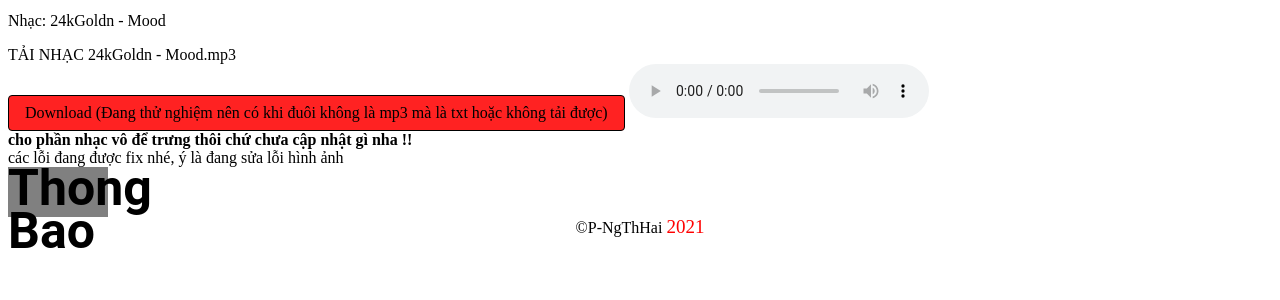
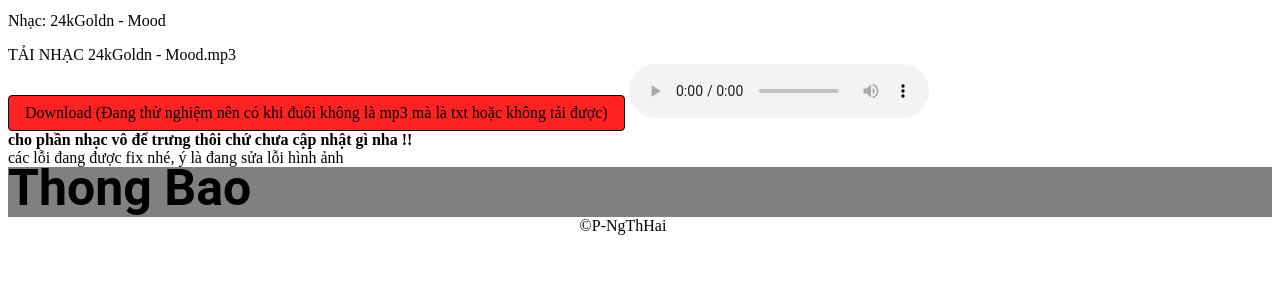
Before and after one commit to NguyenThanhHai-palat/8a3class, a PHP site: page / in a window 1280 px wide. Shown: the part 295-595 px from the top of the page. Run offline with PHP 8.4, Linux system fonts and the light colour scheme; some web fonts are replaced.

Commit message:
Update style.css

```diff
--- a/style.css
+++ b/style.css
@@ -29,7 +29,7 @@
     format("opentype");
 }
 @font-face {
-  font-family: Roboto;
+  font-family: RBT;
   font-weight: bold;
   src: url("https://fonts.gstatic.com/s/roboto/v18/KFOlCnqEu92Fr1MmEU9fBBc4.woff2")
     format("opentype");
@@ -141,7 +141,7 @@
 
 }
 p.thongbao {
-	  width: 100px;
+	  width: 100%;
 	  height: 50px;
 	  background: Gray;
 	  position: relative;
@@ -153,10 +153,10 @@
     margin: 0;
 	}
 .text2 {
-  color: #FF0000;
-  font-family: HK Grotesk1;
+  color: #FFFFFF;
+  font-family: RBT;
   font-style: normal;
-  font-size: 19px;
+  font-size: 15px;
   line-height: 105%;
   margin: 0;
 }
```
